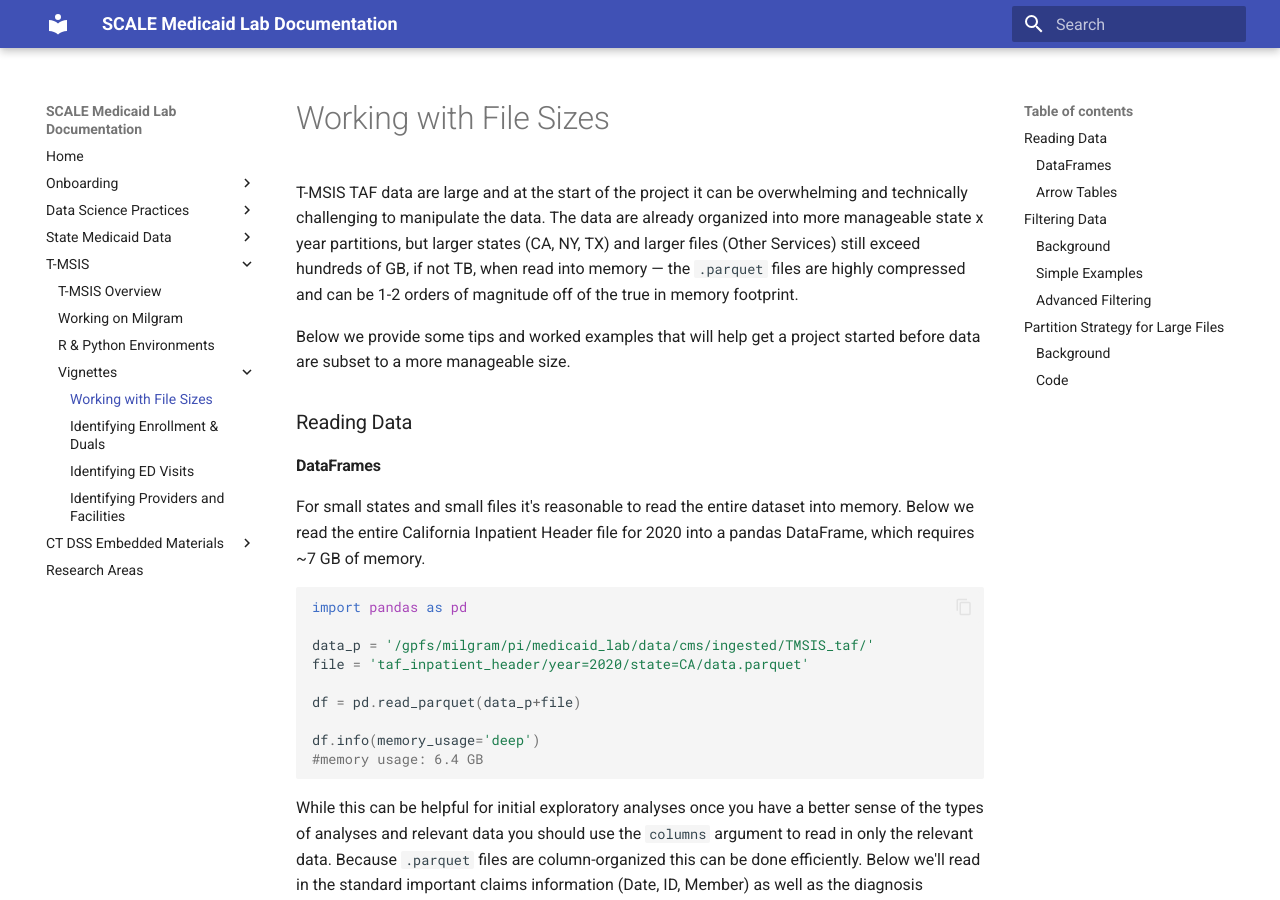
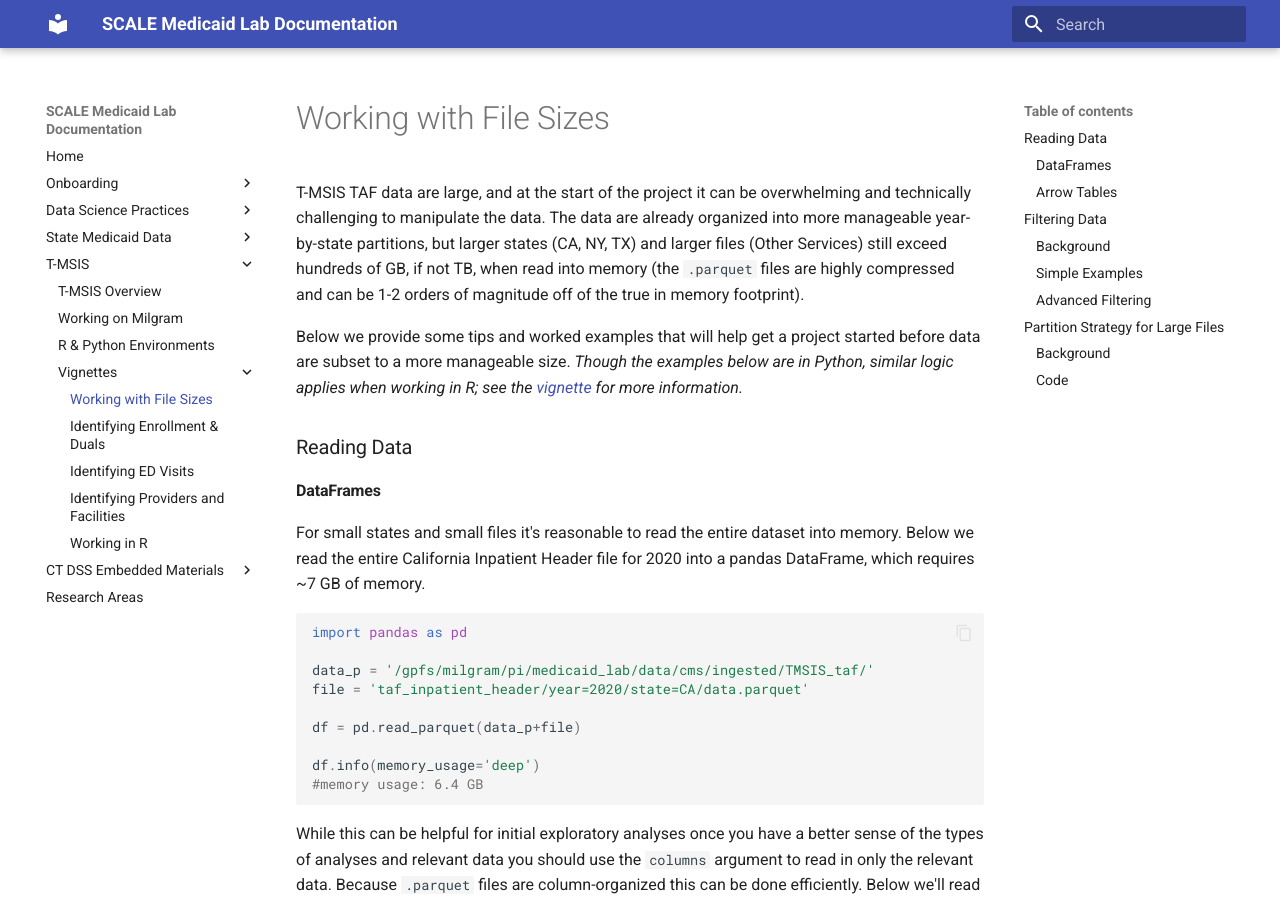
Before and after one commit to Yale-Medicaid/Documentation, an MkDocs documentation site: the page built from docs/tmsis/vignettes/working_with_file_sizes.md, in a window 1280 px wide and 900 px high. Built offline with MkDocs 1.6.1 and Material for MkDocs 9.7.7, drawn with Linux system fonts in a browser that asks for light colours.

Commit message:
add "working in R" vignette

```diff
--- a/docs/tmsis/vignettes/working_with_file_sizes.md
+++ b/docs/tmsis/vignettes/working_with_file_sizes.md
@@ -1,8 +1,8 @@
 # Working with File Sizes
 
-T-MSIS TAF data are large and at the start of the project it can be overwhelming and technically challenging to manipulate the data. The data are already organized into more manageable state x year partitions, but larger states (CA, NY, TX) and larger files (Other Services) still exceed hundreds of GB, if not TB, when read into memory — the `.parquet` files are highly compressed and can be 1-2 orders of magnitude off of the true in memory footprint.
+T-MSIS TAF data are large, and at the start of the project it can be overwhelming and technically challenging to manipulate the data. The data are already organized into more manageable year-by-state partitions, but larger states (CA, NY, TX) and larger files (Other Services) still exceed hundreds of GB, if not TB, when read into memory (the `.parquet` files are highly compressed and can be 1-2 orders of magnitude off of the true in memory footprint).
 
-Below we provide some tips and worked examples that will help get a project started before data are subset to a more manageable size.
+Below we provide some tips and worked examples that will help get a project started before data are subset to a more manageable size. _Though the examples below are in Python, similar logic applies when working in R; see the [vignette](../vignettes/working_in_R.md) for more information._
 
 ### Reading Data
 
--- a/mkdocs.yml
+++ b/mkdocs.yml
@@ -46,6 +46,7 @@ nav:
       - Identifying Enrollment & Duals: tmsis/vignettes/enrollment.md
       - Identifying ED Visits: tmsis/vignettes/identifying_ED_visits.md
       - Identifying Providers and Facilities: tmsis/vignettes/providers.md
+      - Working in R: tmsis/vignettes/working_in_R.md
   - CT DSS Embedded Materials:
     - Onboarding: embedding/onboarding.md
     - Guidebook: embedding/guidebook.md
```
Also changed, not shown: docs/tmsis/vignettes/enrollment.md (+2 -0 lines), docs/tmsis/vignettes/identifying_ED_visits.md (+2 -0 lines), docs/tmsis/vignettes/providers.md (+2 -0 lines), docs/tmsis/vignettes/working_in_R.md (added, +5 -0 lines).
